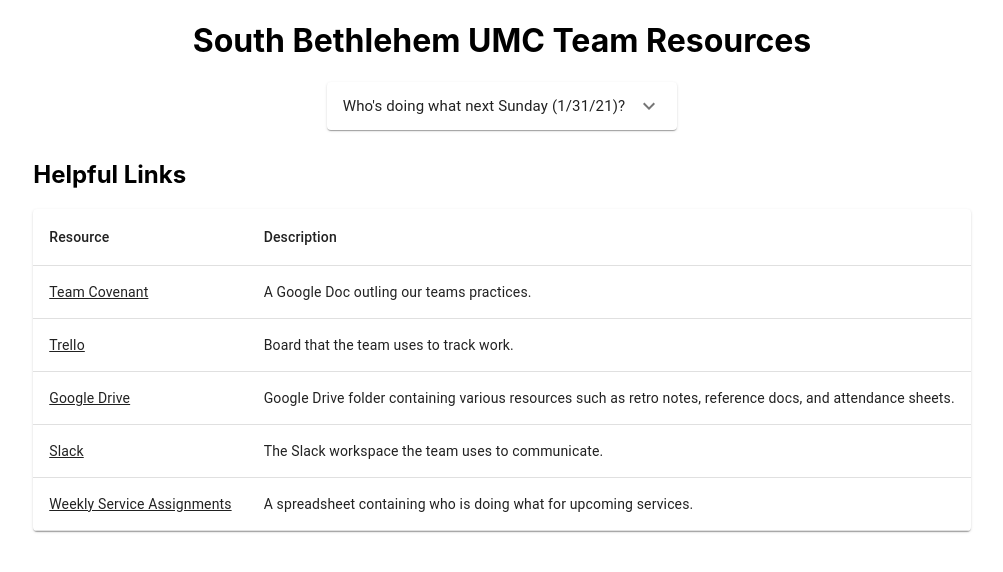
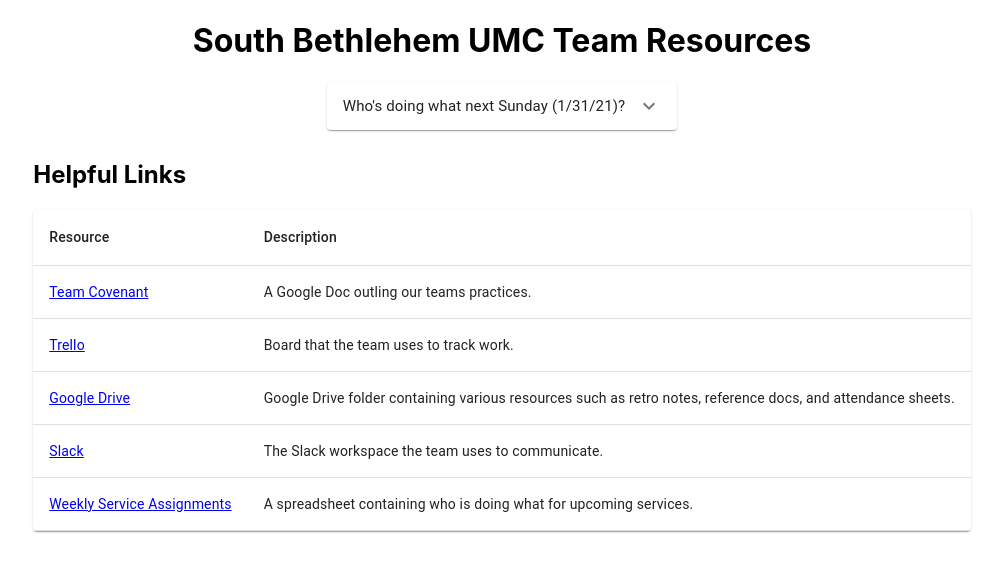
Before and after one commit to bmanley91/sbumc-resource-site, a Next.js app: page / in a window 1280 px wide. Shown: the top 572 px of the page, without its empty margins (138-1141 px from the left). Built offline with nearby package versions, Linux system fonts and the light colour scheme.

Commit message:
Added separate component for links and added tests.

```diff
--- /dev/null
+++ b/components/ResourceLink.js
@@ -0,0 +1,15 @@
+import React from 'react';
+import PropTypes from 'prop-types';
+
+const ResourceLink = (props) => {
+    return (
+        <a href={props.link} data-testid={`${props.name}-name-link`}>{props.name}</a>
+    );
+};
+
+ResourceLink.propTypes = {
+    name: PropTypes.string,
+    link: PropTypes.string
+};
+
+export default ResourceLink;
--- a/components/ResourceTable.js
+++ b/components/ResourceTable.js
@@ -2,6 +2,7 @@ import React from 'react';
 import PropTypes from 'prop-types';
 import { Table, TableBody, TableCell, TableContainer, TableHead, TableRow } from '@material-ui/core';
 import Paper from '@material-ui/core/Paper';
+import ResourceLink from './ResourceLink';
 
 const ResourceTable = (props) => {
     return (
@@ -18,8 +19,10 @@ const ResourceTable = (props) => {
                     <TableBody data-testid='resource-table-body'>
                         {props.tableData.map(row => (
                             <TableRow key={row.name}>
-                                <TableCell component="a" href={row.link} data-testid={`${row.name}-name`}>{row.name}</TableCell>
-                                <TableCell data-testid={`${row.name}-description`}>{row.description}</TableCell>
+                                <TableCell data-testid={`${row.name}-name-cell`}>
+                                    <ResourceLink name={row.name} link={row.link} />
+                                </TableCell>
+                                <TableCell data-testid={`${row.name}-description-cell`}>{row.description}</TableCell>
                             </TableRow>
                         ))}
                     </TableBody>
```
Also changed, not shown: 1 other file (tests, documents, lock files or other folders).
